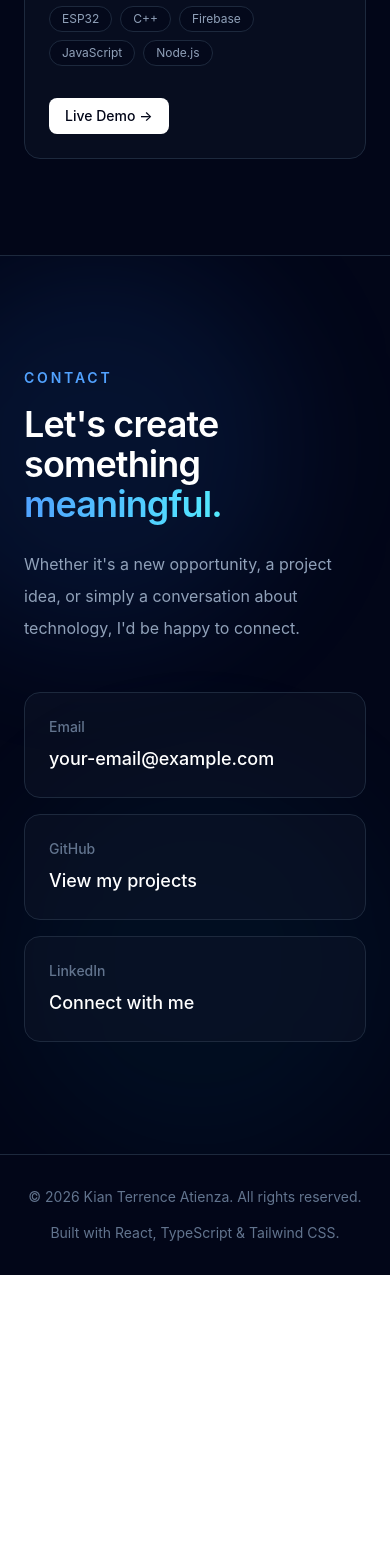
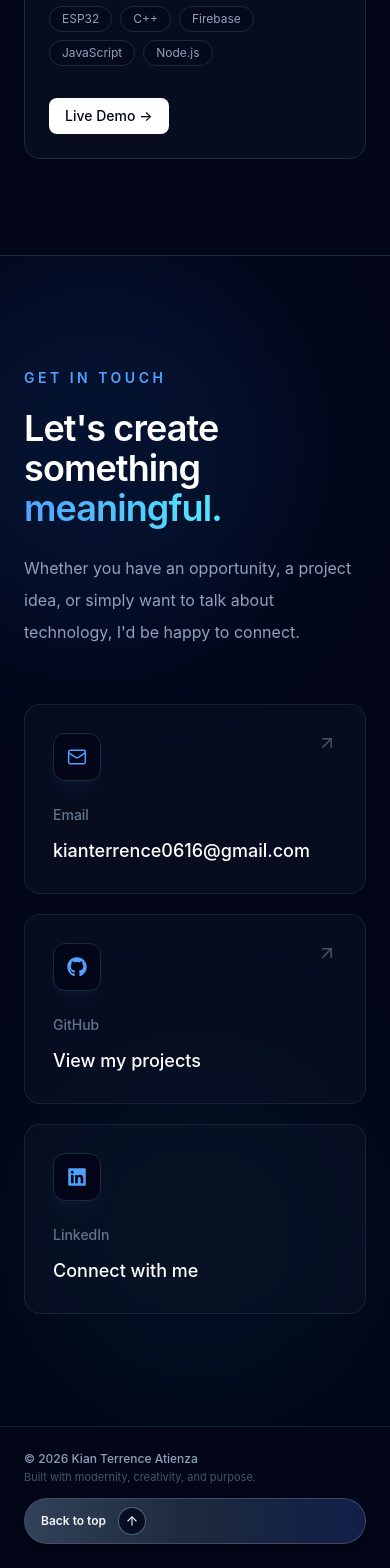
Before and after one commit to Pokemoan/Per-Port, a React (Vite) app in the folder personal-portfolio/: page / in a window 390 px wide. Shown: the part 7253-8821 px from the top of the page. Before the commit the page ends 8528 px from the top, so only its background shows below. Built offline with nearby package versions, Linux system fonts and the light colour scheme.

Commit message:
Design update for Contacts section, Footer update

```diff
--- a/personal-portfolio/package.json
+++ b/personal-portfolio/package.json
@@ -11,8 +11,10 @@
   },
   "dependencies": {
     "@tailwindcss/vite": "^4.3.3",
+    "lucide-react": "^1.34.0",
     "react": "^19.2.8",
     "react-dom": "^19.2.8",
+    "react-icons": "^5.7.0",
     "tailwindcss": "^4.3.3"
   },
   "devDependencies": {
--- a/personal-portfolio/src/App.tsx
+++ b/personal-portfolio/src/App.tsx
@@ -1,6 +1,7 @@
 import Home from "./pages/Home";
 import Proj from "./components/sections/Proj";
 import Contact from "./components/sections/Contact";
+import { ArrowUpRight } from "lucide-react";
 
 function App() {
   return (
@@ -9,18 +10,39 @@ function App() {
       <Proj />
       <Contact />
 
-      <footer className="border-t border-slate-800 bg-slate-950 px-6 py-8">
-        <div className="mx-auto flex max-w-7xl flex-col items-center justify-between gap-4 text-sm text-slate-500 sm:flex-row">
-          <p>
-            © {new Date().getFullYear()} Kian Terrence Atienza. All rights
-            reserved.
-          </p>
+      <footer className="border-t border-slate-800/80 bg-slate-950 px-6 py-6 text-white lg:px-12">
+          <div className="mx-auto max-w-6xl">
+            <div className="flex flex-col gap-3 sm:flex-row sm:items-center sm:justify-between">
 
-          <p>
-            Built with React, TypeScript & Tailwind CSS.
-          </p>
-        </div>
-      </footer>
+              {/* Copyright */}
+              <div>
+                <p className="text-xs font-medium text-slate-400">
+                  © 2026 Kian Terrence Atienza
+                </p>
+
+                <p className="mt-0.5 text-[11px] text-slate-600">
+                  Built with modernity, creativity, and purpose.
+                </p>
+              </div>
+
+              {/* Back to top */}
+                <a
+                    href="#"
+                    className="group inline-flex items-center gap-3 rounded-full border border-slate-600/80 bg-gradient-to-r from-slate-700 via-slate-800 to-blue-950/80 py-2 pl-4 pr-2 text-xs font-semibold text-slate-100 shadow-lg shadow-black/20 transition-all duration-300 hover:border-slate-500 hover:from-slate-600 hover:via-slate-700 hover:to-blue-900/80 hover:text-white"
+                  >
+                    <span>Back to top</span>
+
+                    <span className="flex h-7 w-7 items-center justify-center rounded-full border border-slate-500/80 bg-slate-950/80 transition-all duration-300 group-hover:-translate-y-0.5 group-hover:border-blue-400/50 group-hover:bg-slate-900">
+                      <ArrowUpRight
+                        size={14}
+                        className="-rotate-45 text-slate-200 transition-transform duration-300 group-hover:-translate-y-0.5 group-hover:text-blue-300"
+                      />
+                    </span>
+                  </a>
+
+            </div>
+          </div>
+        </footer>
     </>
   );
 }
--- a/personal-portfolio/src/components/sections/Contact.tsx
+++ b/personal-portfolio/src/components/sections/Contact.tsx
@@ -1,3 +1,6 @@
+import { Mail, ArrowUpRight } from "lucide-react";
+import { FaGithub, FaLinkedin } from "react-icons/fa";
+
 function Contact() {
   return (
     <section
@@ -7,77 +10,135 @@ function Contact() {
       {/* Background glow */}
       <div className="pointer-events-none absolute inset-0">
         <div className="absolute left-1/4 top-0 h-96 w-96 -translate-x-1/2 rounded-full bg-blue-500/10 blur-3xl" />
+
         <div className="absolute bottom-0 right-0 h-96 w-96 rounded-full bg-cyan-500/5 blur-3xl" />
       </div>
 
       <div className="relative mx-auto max-w-7xl px-6">
-        <div className="grid gap-12 lg:grid-cols-[1.1fr_0.9fr] lg:items-center">
-
-          {/* Main message */}
-          <div>
-            <p className="text-sm font-semibold uppercase tracking-[0.2em] text-blue-400">
-              Contact
+        {/* Heading */}
+        <div className="max-w-3xl">
+          <p className="text-sm font-semibold uppercase tracking-[0.25em] text-blue-400">
+            Get in touch
           </p>
 
-            <h2 className="mt-4 max-w-3xl text-4xl font-semibold tracking-tight text-white sm:text-5xl lg:text-6xl">
+          <h2 className="mt-5 text-4xl font-semibold tracking-tight text-white sm:text-5xl lg:text-6xl">
             Let's create something{" "}
             <span className="bg-gradient-to-r from-blue-400 to-cyan-300 bg-clip-text text-transparent">
               meaningful.
             </span>
           </h2>
 
-            <p className="mt-6 max-w-2xl text-base leading-8 text-slate-400">
-              Whether it's a new opportunity, a project idea, or simply a
-              conversation about technology, I'd be happy to connect.
+          <p className="mt-6 max-w-2xl text-base leading-8 text-slate-400 sm:text-lg">
+            Whether you have an opportunity, a project idea, or simply want
+            to talk about technology, I'd be happy to connect.
           </p>
         </div>
 
         {/* Contact options */}
-          <div className="space-y-4">
+        <div className="mt-14 grid gap-5 md:grid-cols-3">
+
+          {/* Email */}
           <a
             href="mailto:your-email@example.com"
-              className="group block rounded-2xl border border-slate-800 bg-slate-900/40 p-6 transition-all duration-300 hover:-translate-y-1 hover:border-blue-500/40 hover:bg-slate-900/70"
+           className="group relative overflow-hidden rounded-2xl border border-slate-800/80 bg-slate-900/40 p-7 backdrop-blur-sm transition-all duration-500 hover:-translate-y-1.5 hover:border-blue-500/40 hover:bg-slate-900/70 hover:shadow-2xl hover:shadow-blue-500/5"
           >
+            <div className="flex items-start justify-between">
+              <div>
+                <div className="mb-6 flex h-12 w-12 items-center justify-center rounded-xl border border-slate-800 bg-slate-950 text-blue-400 shadow-lg shadow-blue-500/5 transition-all duration-300 group-hover:border-blue-500/40 group-hover:bg-blue-500/10 group-hover:shadow-blue-500/10">
+                  <Mail
+                      size={20}
+                      strokeWidth={1.8}
+                      className="transition-transform duration-300 group-hover:scale-110"
+                    />
+                </div>
+
                 <p className="text-sm font-medium text-slate-500">
                   Email
                 </p>
 
-              <p className="mt-2 text-lg font-medium text-white transition-colors group-hover:text-blue-400">
-                your-email@example.com
+                <p className="mt-3 text-lg font-medium text-white transition-colors duration-300 group-hover:text-blue-400">
+                  kianterrence0616@gmail.com
                 </p>
+              </div>
+
+              <ArrowUpRight
+                size={20}
+                strokeWidth={1.8}
+                className="text-slate-600 transition-all duration-300 group-hover:translate-x-1 group-hover:-translate-y-1 group-hover:text-blue-400"
+              />
+            </div>
+
+            <div className="absolute -bottom-12 -right-12 h-24 w-24 rounded-full bg-blue-500/10 blur-2xl opacity-0 transition-opacity duration-500 group-hover:opacity-100" />
           </a>
 
+          {/* GitHub */}
           <a
             href="https://github.com/"
             target="_blank"
             rel="noopener noreferrer"
-              className="group block rounded-2xl border border-slate-800 bg-slate-900/40 p-6 transition-all duration-300 hover:-translate-y-1 hover:border-blue-500/40 hover:bg-slate-900/70"
+            className="group relative overflow-hidden rounded-2xl border border-slate-800/80 bg-slate-900/40 p-7 backdrop-blur-sm transition-all duration-500 hover:-translate-y-1.5 hover:border-blue-500/40 hover:bg-slate-900/70 hover:shadow-2xl hover:shadow-blue-500/5"
           >
+            <div className="flex items-start justify-between">
+              <div>
+                <div className="mb-6 flex h-12 w-12 items-center justify-center rounded-xl border border-slate-800 bg-slate-950 text-blue-400 shadow-lg shadow-blue-500/5 transition-all duration-300 group-hover:border-blue-500/40 group-hover:bg-blue-500/10 group-hover:shadow-blue-500/10">
+                  <FaGithub
+                      size={20}
+                      className="transition-transform duration-300 group-hover:scale-110"
+                    />
+                </div>
+
                 <p className="text-sm font-medium text-slate-500">
                   GitHub
                 </p>
 
-              <p className="mt-2 text-lg font-medium text-white transition-colors group-hover:text-blue-400">
+                <p className="mt-3 text-lg font-medium text-white transition-colors duration-300 group-hover:text-blue-400">
                   View my projects
                 </p>
+              </div>
+
+              <ArrowUpRight
+                size={20}
+                strokeWidth={1.8}
+                className="text-slate-600 transition-all duration-300 group-hover:translate-x-1 group-hover:-translate-y-1 group-hover:text-blue-400"
+              />
+            </div>
+
+            <div className="absolute -bottom-12 -right-12 h-24 w-24 rounded-full bg-blue-500/10 blur-2xl opacity-0 transition-opacity duration-500 group-hover:opacity-100" />
           </a>
 
+          {/* LinkedIn */}
           <a
             href="https://www.linkedin.com/"
             target="_blank"
             rel="noopener noreferrer"
-              className="group block rounded-2xl border border-slate-800 bg-slate-900/40 p-6 transition-all duration-300 hover:-translate-y-1 hover:border-blue-500/40 hover:bg-slate-900/70"
+            className="group relative overflow-hidden rounded-2xl border border-slate-800/80 bg-slate-900/40 p-7 backdrop-blur-sm transition-all duration-500 hover:-translate-y-1.5 hover:border-blue-500/40 hover:bg-slate-900/70 hover:shadow-2xl hover:shadow-blue-500/5"
           >
+            <div className="flex items-start justify-between">
+              <div>
+                <div className="mb-6 flex h-12 w-12 items-center justify-center rounded-xl border border-slate-800 bg-slate-950 text-blue-400 shadow-lg shadow-blue-500/5 transition-all duration-300 group-hover:border-blue-500/40 group-hover:bg-blue-500/10 group-hover:shadow-blue-500/10">
+                  <FaLinkedin
+                      size={20}
+                      className="transition-transform duration-300 group-hover:scale-110"
+                    />
+                </div>
+
                 <p className="text-sm font-medium text-slate-500">
                   LinkedIn
                 </p>
 
-              <p className="mt-2 text-lg font-medium text-white transition-colors group-hover:text-blue-400">
+                <p className="mt-3 text-lg font-medium text-white transition-colors duration-300 group-hover:text-blue-400">
                   Connect with me
                 </p>
+              </div>
+
+
+            </div>
+
+            <div className="absolute -bottom-12 -right-12 h-24 w-24 rounded-full bg-blue-500/10 blur-2xl opacity-0 transition-opacity duration-500 group-hover:opacity-100" />
           </a>
         </div>
-        </div>
+
+
       </div>
     </section>
   );
```
Also changed, not shown: personal-portfolio/src/components/layout/Navbar.tsx (+83 -10 lines), 1 other file (tests, documents, lock files or other folders). Lines whose indentation alone changed are shown as unchanged.
